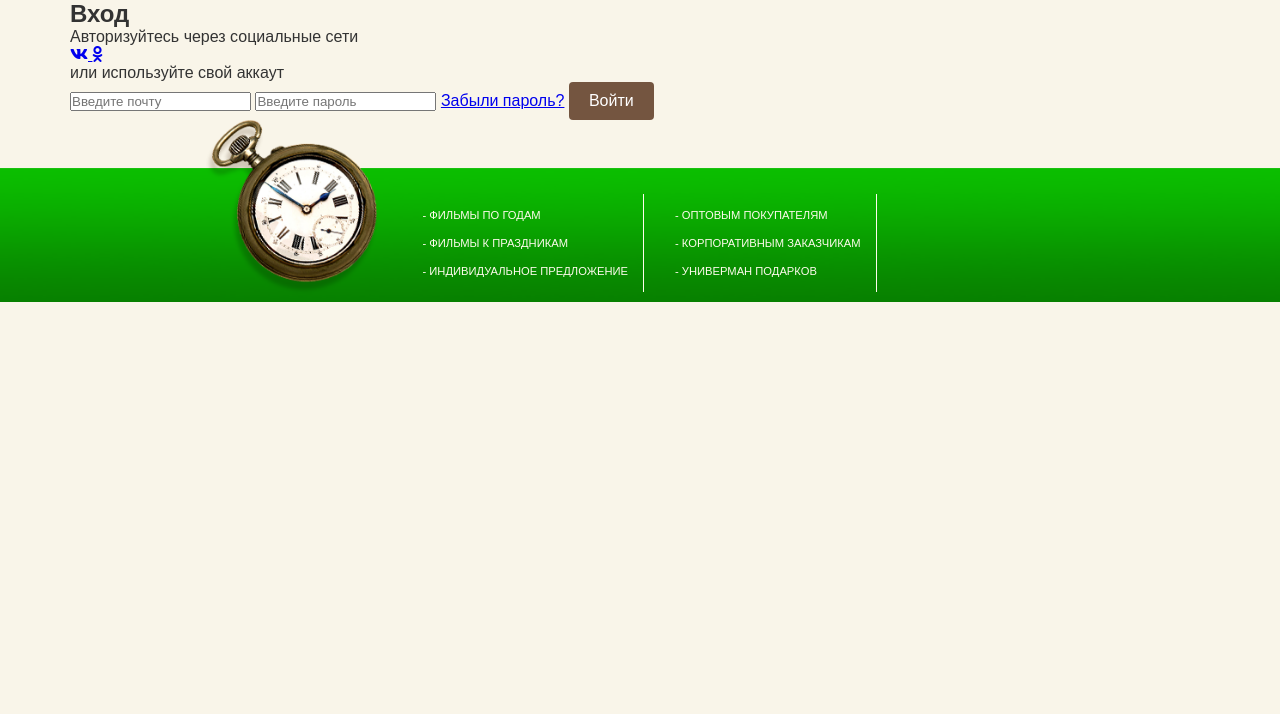
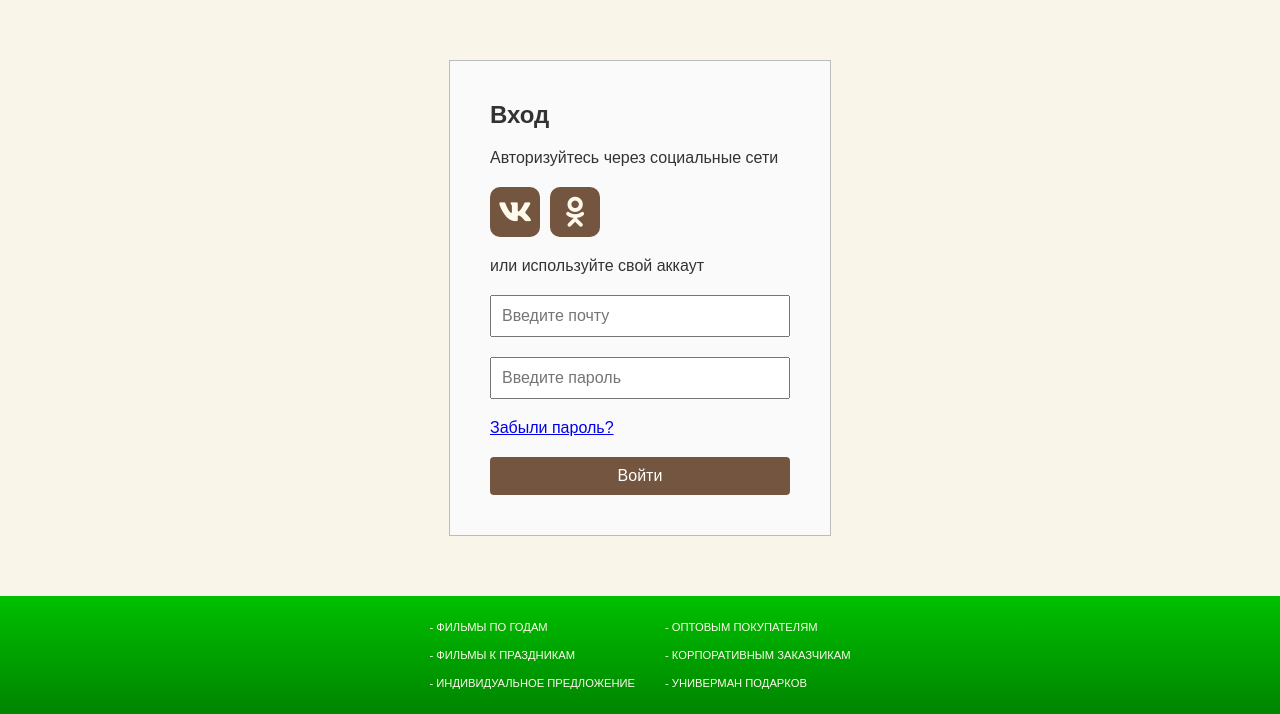
Before and after one commit to sosiskakiller2005/ty-rodilsya, a PHP site: page /page-login.html in a window 1280 px wide. Shown: the part 201-915 px from the top of the page. Before the commit the page ends 503 px from the top, so only its background shows below. Run offline with PHP 8.4, Linux system fonts and the light colour scheme; some libraries are stand-ins or nearby versions.

Commit message:
Изменён footer, добавлены стили для формы и его элементов.

```diff
--- a/assets/css/main.css
+++ b/assets/css/main.css
@@ -15,6 +15,17 @@
 * {
     margin: 0;
     padding: 0;
+}
+
+input[type="text"],
+input[type="password"] {
+    padding: 10px;
+    font-size: 16px;
+}
+
+input[type="text"]:focus,
+input[type="password"]:focus {
+    outline: 1px solid var(--color-secondary-brown);
 }
 
 .hidden {
@@ -73,6 +84,7 @@
     color: var(--color-secondary-brown);
     font-size: 15px;
 }
+
 .header_login-link:hover {
     color: var(--color-primary-brown);
 }
@@ -120,7 +132,7 @@ body {
     line-height: 1.6;
 }
 
-.article-products{
+.article-products {
     transition: all 0.5s ease-in-out;
     flex-wrap: wrap;
     gap: 100px;
@@ -166,26 +178,60 @@ button:hover {
     background-color: var(--color-secondary-green);
 }
 
+.section-login {
+    display: flex;
+    justify-content: center;
+}
+
+.login-form {
+    display: flex;
+    flex-direction: column;
+    justify-content: space-between;
+    gap: 20px;
+    padding: 40px;
+    background-color: #fafafa;
+    border: 1px solid #bbb;
+    margin: 60px 0;
+    width: 300px;
+}
+
+.login-socials {
+    display: flex;
+    gap: 10px;
+}
+
+.social-link {
+    display: flex;
+    align-items: center;
+    justify-content: center;
+    text-decoration: none;
+    font-size: 30px;
+    background-color: var(--color-primary-brown);
+    width: 40px;
+    height: 40px;
+    padding: 5px;
+    border-radius: 10px;
+    color: var(--color-menu-text);
+}
+
+.social-link:hover {
+    background-color: var(--color-secondary-brown);
+}
+
 .footer {
-  background-image: url(/assets/img/footer_b.png);
-  background-size: cover; /* Масштабирует картинку */
-  background-position: center; /* Центрирует картинку */
-  background-repeat: no-repeat; /* Отключает повторение */
-  color: white; /* Задает цвет текста для контраста */
-  padding: 10px; /* Внутренний отступ */
-  min-height: 10em;
-  min-width: 100%;
-  display: flex;
-  justify-content: center;
-  gap: 1em  ;
+    display: flex;
+    justify-content: center;
+    background: linear-gradient(#00C000, #008400);
+    color: white;
+    /* Задает цвет текста для контраста */
+    padding: 10px;
+    /* Внутренний отступ */
 }
 
 .footer-item {
-    margin-top: 4em;
     display: flex;
     flex-direction: column;
     gap: 1em;
-    border-right: 1px solid var(--color-menu-text);
     padding: 15px;
 }
 
```
